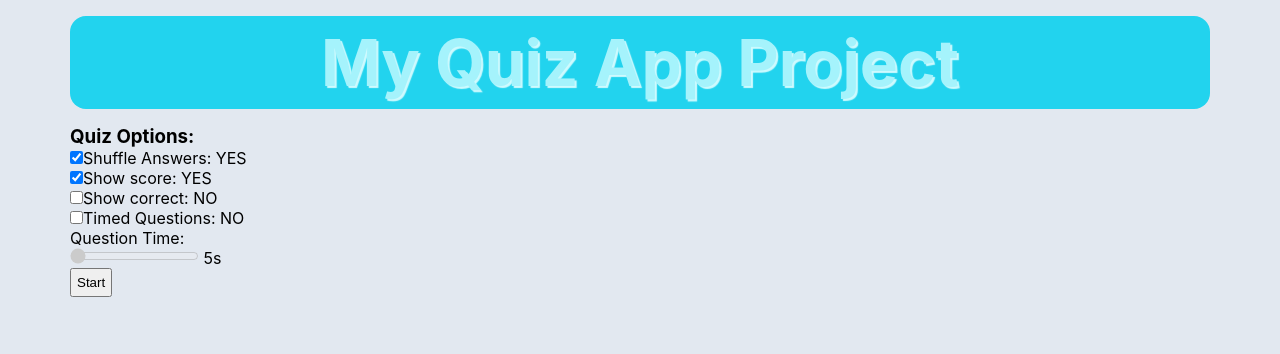
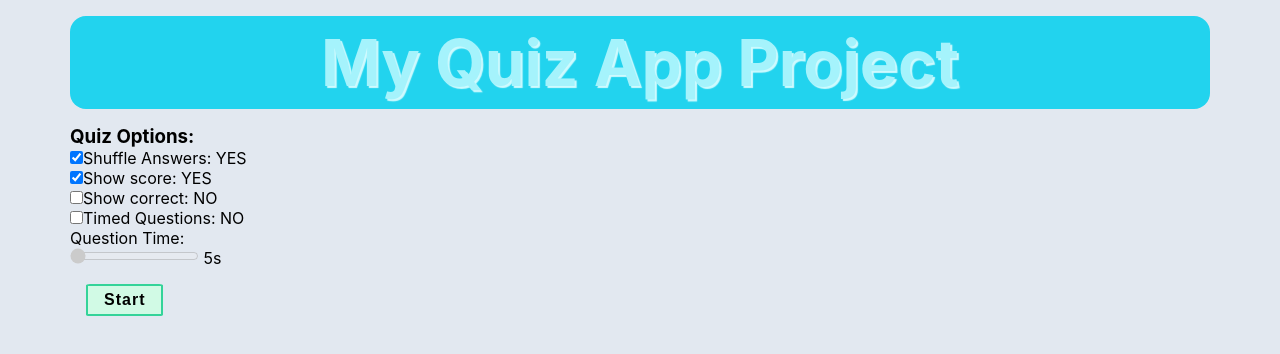
Before and after one commit to Konrad-Jalowy/reactquizapp, a React (Create React App) app: page / in a window 1280 px wide. Shown: the top 354 px of the page. Built offline with nearby package versions, Linux system fonts and the light colour scheme.

Commit message:
adding css

```diff
--- a/src/App.css
+++ b/src/App.css
@@ -57,7 +57,18 @@ h1 {
 }
 
 button {
-  padding: 5px;
+  padding-block: 0.3rem;
+  padding-inline: 1rem;
+  margin-block: 1rem;
+  margin-inline: 1rem;
+  min-width: 75px;
+  min-height: 30px;
+  background-color: rgb(209 250 229);
+  border: 2px solid rgb(52 211 153);
+  border-radius: 5%;
+  font-size: 1rem;
+  font-weight: bold;
+  letter-spacing: 1px;
 }
 
 
```
